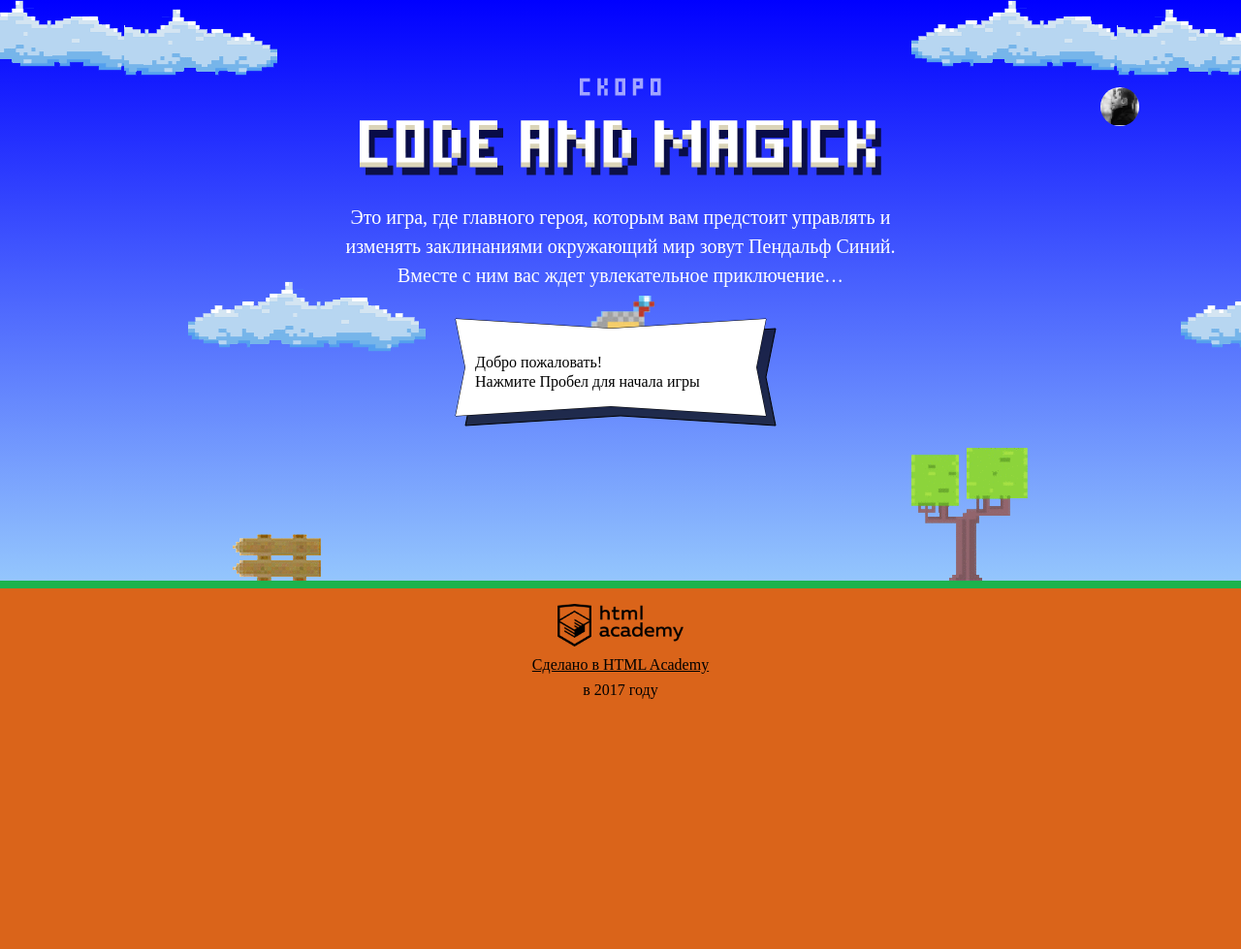
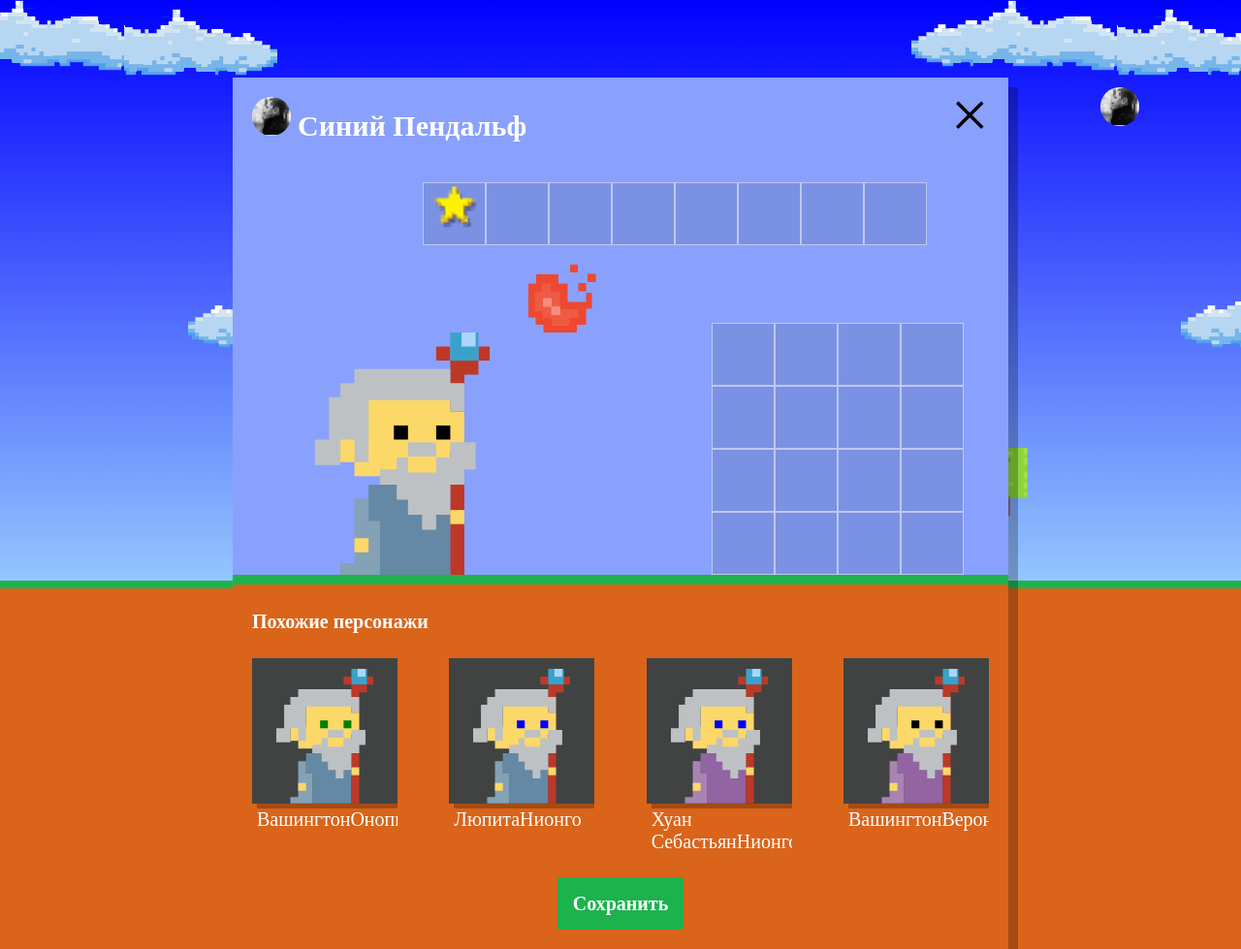
Before and after one commit to Ksushana/476453-code-and-magick, a website: page index.html in a window 1280 px wide. Shown: the whole page at 97% size. Before the commit the page ends 800 px from the top, so only its background shows below. Drawn offline with Linux system fonts and the light colour scheme; a web font is replaced by a local one.

Commit message:
raw version

```diff
--- a/index.html
+++ b/index.html
@@ -202,6 +202,7 @@
 
 <script src="js/stat.js"></script>
 <script src="js/game.js"></script>
+<script src="js/setup.js"></script>
 
 </body>
 </html>
--- /dev/null
+++ b/js/setup.js
@@ -0,0 +1,53 @@
+'use strict';
+
+var WIZARD_NAMES = ['Иван', 'Хуан Себастьян', 'Мария', 'Кристоф', 'Виктор', 'Юлия', 'Люпита', 'Вашингтон'];
+var WIZARD_SURNAME = ['да Марья', 'Верон', 'Мирабелла', 'Вальц', 'Онопко', 'Топольницкая', 'Нионго', 'Ирвинг'];
+var COAT_COLOR = ['rgb(101, 137, 164)', 'rgb(241, 43, 107)', 'rgb(146, 100, 161)', 'rgb(56, 159, 117)', 'rgb(215, 210, 55)', 'rgb(0, 0, 0)'];
+var EYES_COLOR = ['black', 'red', 'blue', 'yellow', 'green'];
+var userSetup = document.querySelector('.setup');
+userSetup.classList.remove('hidden');
+
+document.querySelector('.setup-similar').classList.remove('hidden');
+
+var similarListElement = document.querySelector('.setup-similar-list');
+var similarWizardTemplate = document.querySelector('#similar-wizard-template').content.querySelector('.setup-similar-item');
+
+var wizards = [
+  {
+    name: WIZARD_NAMES[Math.floor(Math.random() * WIZARD_NAMES.length)] + WIZARD_SURNAME[Math.floor(Math.random() * WIZARD_NAMES.length)],
+    coatColor: COAT_COLOR[Math.floor(Math.random() * COAT_COLOR.length)],
+    eyesColor: EYES_COLOR[Math.floor(Math.random() * EYES_COLOR.length)],
+  },
+  {
+    name: WIZARD_NAMES[Math.floor(Math.random() * WIZARD_NAMES.length)] + WIZARD_SURNAME[Math.floor(Math.random() * WIZARD_NAMES.length)],
+    coatColor: COAT_COLOR[Math.floor(Math.random() * COAT_COLOR.length)],
+    eyesColor: EYES_COLOR[Math.floor(Math.random() * EYES_COLOR.length)],
+  },
+  {
+    name: WIZARD_NAMES[Math.floor(Math.random() * WIZARD_NAMES.length)] + WIZARD_SURNAME[Math.floor(Math.random() * WIZARD_NAMES.length)],
+    coatColor: COAT_COLOR[Math.floor(Math.random() * COAT_COLOR.length)],
+    eyesColor: EYES_COLOR[Math.floor(Math.random() * EYES_COLOR.length)],
+  },
+  {
+    name: WIZARD_NAMES[Math.floor(Math.random() * WIZARD_NAMES.length)] + WIZARD_SURNAME[Math.floor(Math.random() * WIZARD_NAMES.length)],
+    coatColor: COAT_COLOR[Math.floor(Math.random() * COAT_COLOR.length)],
+    eyesColor: EYES_COLOR[Math.floor(Math.random() * EYES_COLOR.length)],
+  }
+];
+
+var renderWizard = function (wizard) {
+  var wizardElement = similarWizardTemplate.cloneNode(true);
+  wizardElement.querySelector('.setup-similar-label').textContent = wizard.name;
+  wizardElement.querySelector('.wizard-coat').style.fill = wizard.coatColor;
+  wizardElement.querySelector('.wizard-eyes').style.fill = wizard.eyesColor;
+
+  return wizardElement;
+};
+
+var fragment = document.createDocumentFragment();
+for (var i = 0; i < wizards.length; i++) {
+  fragment.appendChild(renderWizard(wizards[i]));
+}
+similarListElement.appendChild(fragment);
+
+userSetup.querySelector('.setup-similar').classList.remove('hidden');
```
